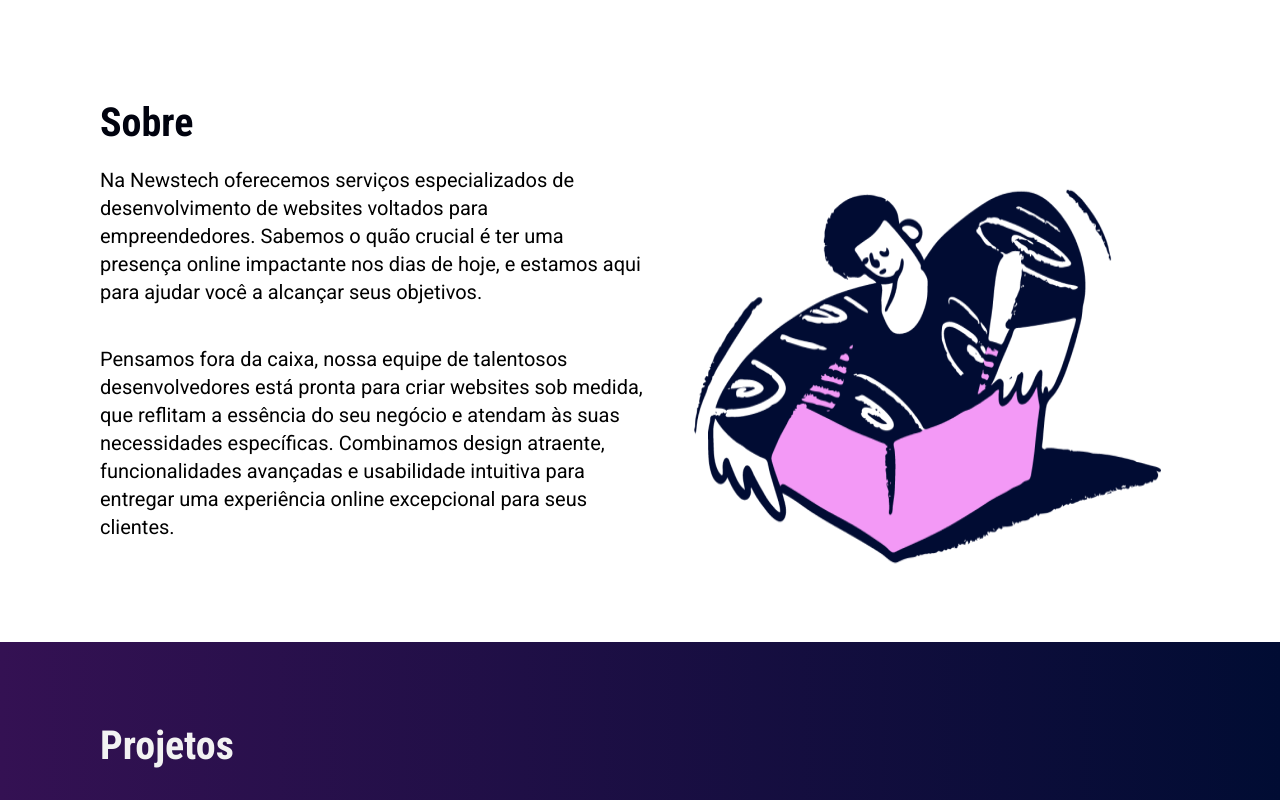
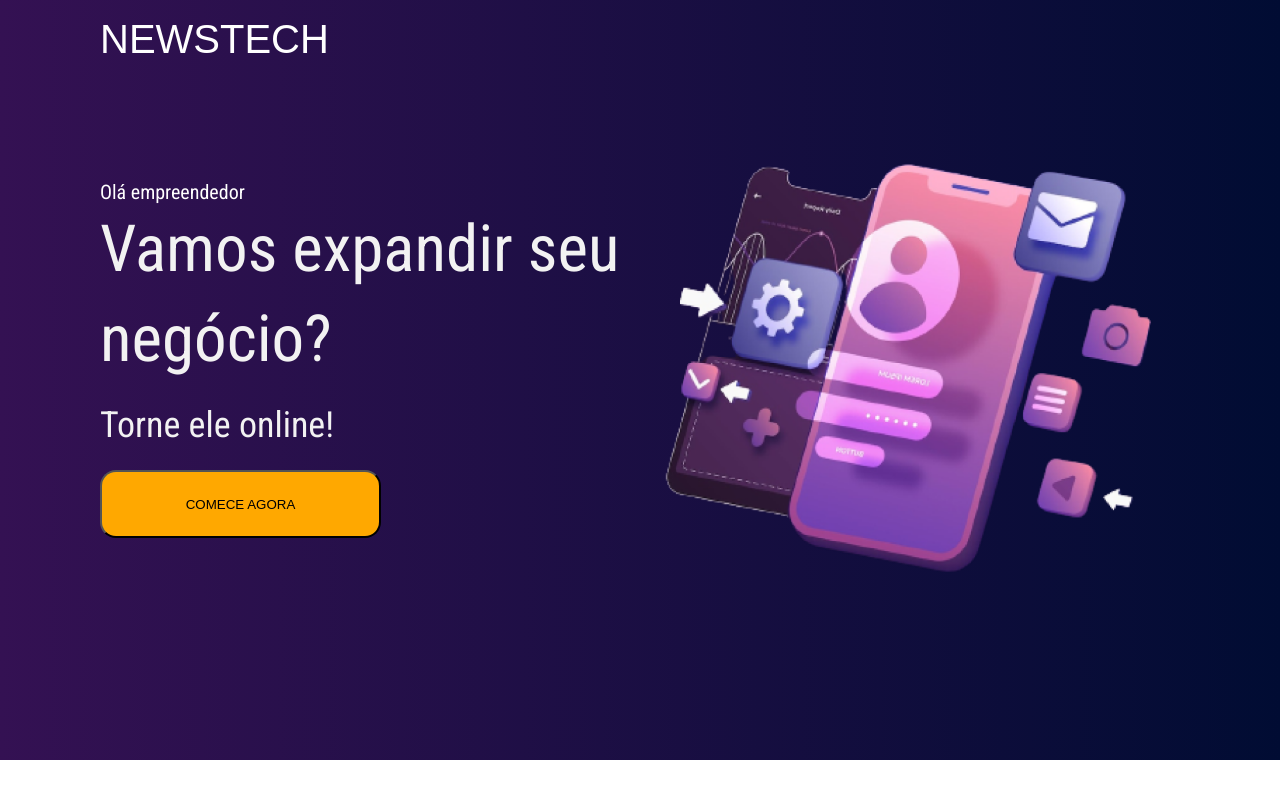
Before and after one commit to deniseschirmer/newstech, a React (Vite) app: page / in a window 1280 px wide. Shown: the top 800 px of the page. Built offline with nearby package versions, Linux system fonts and the light colour scheme; a web font is replaced by a local one.

Commit message:
Feat: styled responsive sobre components

```diff
--- a/src/components/Hero/Hero.jsx
+++ b/src/components/Hero/Hero.jsx
@@ -1,11 +1,9 @@
-import Navbar from "../NavBar/Navbar";
 import "./hero.css";
 import hero from "../../assets/hero.png";
 
 export default function Hero() {
   return (
     <>
-      <Navbar />
       <section className="hero-section">
         <div className="hero-box">
           <h3 className="hero-title"> Olá empreendedor</h3>
--- a/src/components/NavBar/Navbar.jsx
+++ b/src/components/NavBar/Navbar.jsx
@@ -1,10 +1,11 @@
-import { useEffect, useRef } from "react";
+import { useEffect, useRef, useState } from "react";
 import "./navbar.css";
 import { FaBars, FaTimes } from "react-icons/fa";
 import { Link, NavLink, useLocation } from "react-router-dom";
 import { animateScroll as scroll } from "react-scroll";
 
 export default function Navbar() {
+  const [show, setShow] = useState(false);
   const navRef = useRef();
 
   useEffect(() => {
@@ -41,7 +42,7 @@ export default function Navbar() {
   };
 
   const showNavbar = () => {
-    navRef.current.classList.toggle("responsive_nav");
+    setShow((prev) => !prev);
   };
 
   return (
@@ -50,7 +51,7 @@ export default function Navbar() {
         <NavLink className="title" to="/" activeClassName="is-active" exact>
           NEWSTECH
         </NavLink>
-        <nav ref={navRef} className="navbar">
+        <nav ref={navRef} className={`navbar ${show && "responsive_nav"}`}>
           <Link to="/#sobre" onClick={() => handleNavigation("sobre")}>
             Sobre
           </Link>
--- a/src/components/NavBar/navbar.css
+++ b/src/components/NavBar/navbar.css
@@ -24,6 +24,7 @@ header {
 .navbar {
   list-style-type: none;
   margin-left: auto;
+  display: none;
 }
 
 nav a {
@@ -67,10 +68,10 @@ header .nav-btn {
 
   header nav {
     position: fixed;
-    top: 0;
+    top: 10px;
     left: 0;
-    height: 100%;
-    width: 100%;
+    height: 100vh;
+    width: 100vw;
     display: flex;
     flex-direction: column;
     align-items: center;
@@ -83,12 +84,10 @@ header .nav-btn {
 
   header .responsive_nav {
     transform: none;
+    display: block;
   }
 
   nav .nav-close-btn {
-    position: absolute;
-    top: 2rem;
-    right: 2rem;
   }
 
   nav a {
--- a/src/components/Sobre/sobre.css
+++ b/src/components/Sobre/sobre.css
@@ -1,13 +1,15 @@
 .sobre-container {
   display: flex;
+  justify-content: center;
+  align-items: center;
   width: 100%;
-  height: 642px;
+  min-height: 642px;
   padding: 12px 100px 12px 100px;
 }
 
 .sobre-box {
   flex: 1;
-  margin-top: 87px;
+  width: 50%;
 }
 
 .sobre-title {
@@ -26,15 +28,14 @@
   font-weight: 400px;
   font-size: 20px;
   line-height: 28px;
-  width: 545px;
+  /* width: 545px; */
 }
 
 .sobre-box_imagem {
-  width: 565px;
-  height: 430px;
+  width: 50%;
+  height: 100%;
   flex: 1;
   text-align: center;
-  margin-top: 144px;
 }
 
 .responsive-image {
@@ -47,16 +48,10 @@
 @media screen and (max-width: 1200px) {
   .sobre-container {
     padding: 30px 80px;
-    height: 542px;
   }
   .sobre-paragrafo {
     font-size: 16px;
     line-height: 26px;
-    width: 345px;
-  }
-
-  .sobre-box_imagem {
-    margin-top: 77px;
   }
 
   .responsive-image {
@@ -64,26 +59,32 @@
     height: 400px;
   }
 }
+
+@media screen and (max-width: 850px) {
+  .sobre-container {
+    padding: 37px 40px;
+  }
+}
 @media screen and (max-width: 768px) {
   .sobre-container {
     padding: 37px 40px;
-    height: 542px;
     justify-content: center;
+    flex-direction: column;
+    align-items: center;
   }
 
   .sobre-box {
-    margin-top: 0px;
+    width: 100%;
   }
   .sobre-paragrafo {
-    margin-bottom: 37px;
+    /* margin-bottom: 37px; */
+    margin: 0 0 37px 0;
     font-size: 16px;
     line-height: 26px;
-    width: 386px;
   }
 
   .sobre-box_imagem {
-    display: flex;
-    align-items: center;
+    width: 100%;
   }
 
   .responsive-image {
@@ -92,11 +93,11 @@
   }
 }
 
-@media screen and (max-width: 480px) {
+/* @media screen and (max-width: 480px) {
   .sobre-container {
     padding: 12px 30px;
     flex-direction: column;
-    /* height: 542px; */
+
   }
 
   .sobre-paragrafo {
@@ -113,4 +114,4 @@
     width: 250px;
     height: 250px;
   }
-}
+} */
--- a/src/pages/home.jsx
+++ b/src/pages/home.jsx
@@ -1,18 +1,20 @@
-// import Hero from "../components/Hero/Hero";
+import Hero from "../components/Hero/Hero";
 import Projetos from "../components/Projetos/Projetos";
 import { Sobre } from "../components/Sobre/Sobre";
 import Footer from "../components/Footer/Footer";
 
 import Contact from "../components/Contact/contact";
+import Navbar from "../components/NavBar/Navbar";
 
 const Home = () => {
   return (
     <>
-      {/* <Hero /> */}
+      <Navbar />
+      <Hero />
       <Sobre />
       <Projetos />
-      {/* <Contact /> */}
-      {/* <Footer /> */}
+      <Contact />
+      <Footer />
     </>
   );
 };
```
